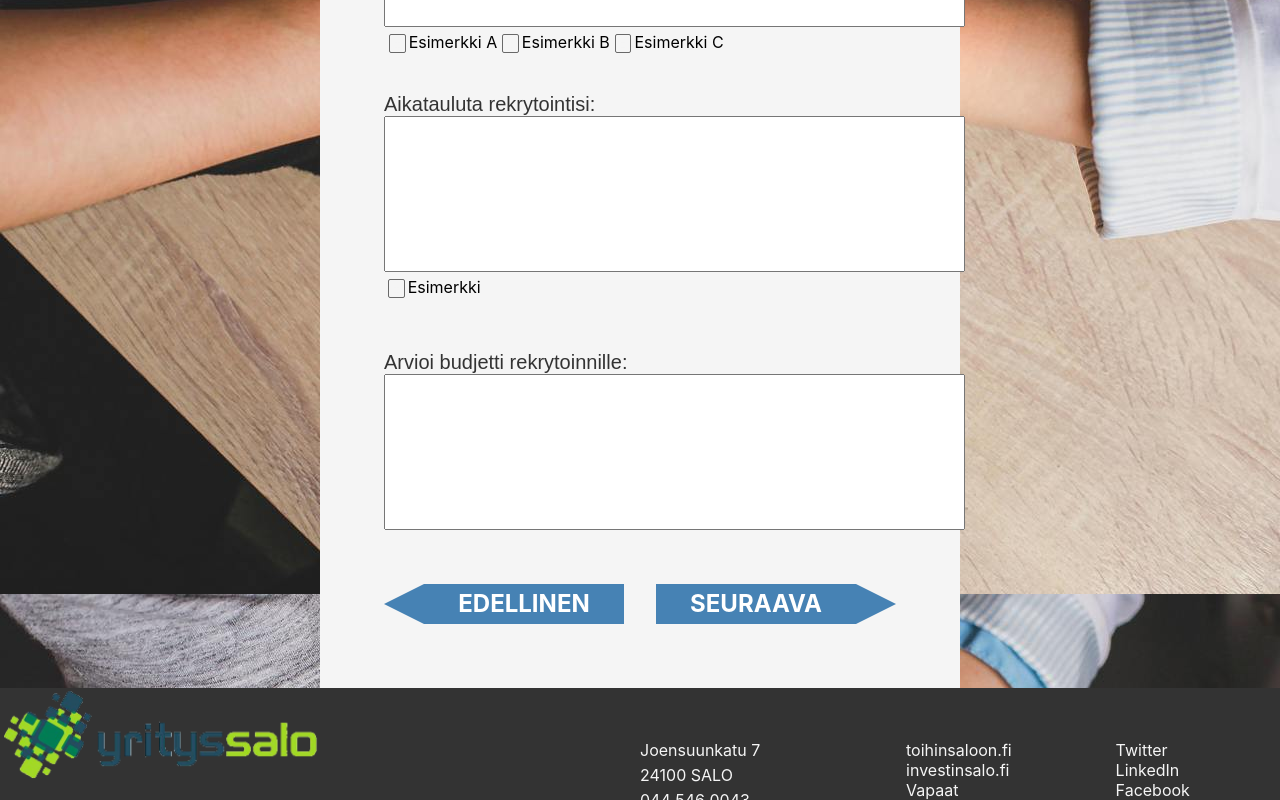
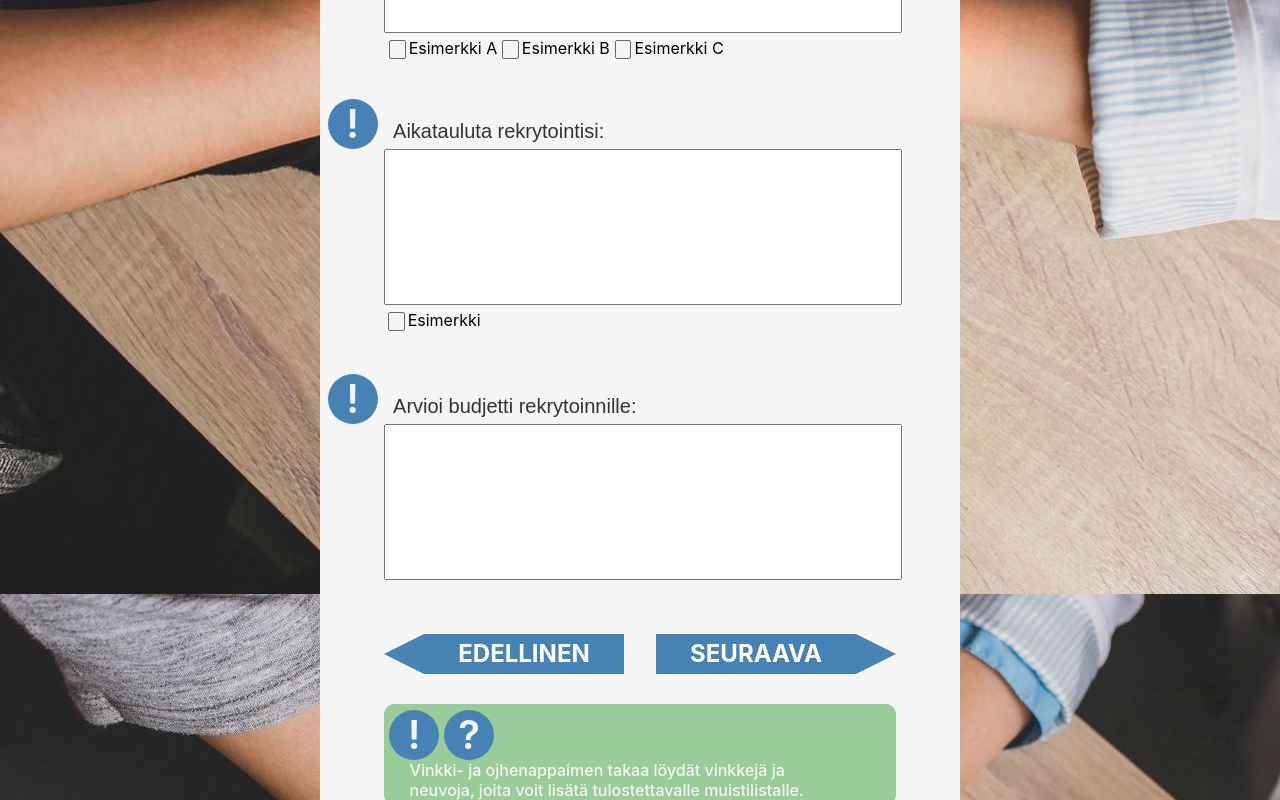
Before and after one commit to MirGitAtGitHub/RekrySalo, a React (Create React App) app in the folder rekrysalo/: page / in a window 1280 px wide. Shown: the part 660-1460 px from the top of the page. Built offline with nearby package versions, Linux system fonts and the light colour scheme.

Commit message:
muutoksia page 1

```diff
--- a/rekrysalo/src/App.css
+++ b/rekrysalo/src/App.css
@@ -132,16 +132,23 @@ html{
 .mid-grid{
   margin-top: 18%;
   height:100%;
+  width: 100%;
   display: grid;
-  grid-template-columns: auto 50% auto;
+  grid-template-columns: minmax(auto,25%) minmax(50%,50%) minmax(auto,25%);
   gap: 1px;
-  grid: auto auto auto;
+  grid: auto 50% auto;
 }
 .mid {
   margin-top: 0;
   background-color: whitesmoke;
   padding: 10%;
   padding-top: 5%;
+  max-width: 100%;
+  min-width: 80%;
+}
+.empty-mid{
+  max-width: 25%;
+  min-width: auto;
 }
 .question {
   margin-bottom: 0;
@@ -157,6 +164,7 @@ html{
 }
 textarea {
   resize: none;
+  width: 100%;
 }
 .bluetext{
   font-size: larger;
--- a/rekrysalo/src/pages/Page1.js
+++ b/rekrysalo/src/pages/Page1.js
@@ -19,17 +19,20 @@ const Page1 = () => {
       </div>
 
       <div className="mid-grid">
-          <div></div>
-
+        <div className="empty-div"></div>
         <div className="mid">
-            <p className="question">Mieti, millaista osaamista yrityksesi tarvitsee nyt ja tulevaisuudessa:</p>
-
+          <div>
+            <div className="circle" style={{"margin-left":"-11%"}}>
+              <p className="circle-text">!</p>
+            </div>
+            <p className="question" style={{"display": "inline-block", "margin-left":"3%"}}>Mieti, millaista osaamista yrityksesi tarvitsee nyt ja tulevaisuudessa:</p>
+          </div>
           <textarea className="answer" rows="10" cols="70" id="answer1" style={{"margin-bottom":"40px"}}></textarea>
 
           <p className="question">Pohdi yrityksen lyhyen ja pitkän aikavälin tavoitteet:</p>
           <textarea className="answer" rows="10" cols="70" id="answer2" ></textarea>
 
-            <div style={{"margin-bottom":"40px"}}>
+          <div style={{"margin-bottom":"40px", "display": "inline-block"}}>
             <input type={"radio"} id="r1" name="Valinta" value="A"></input>
             <label for="r1">Esimerkki A</label>
             <input type={"radio"} id="r2" name="Valinta" value="B"></input>
@@ -38,28 +41,52 @@ const Page1 = () => {
             <label for="r3">Esimerkki C</label>
           </div>
 
-            <p className="question">Aikatauluta rekrytointisi:</p>
+          <div>
+            <div className="circle" style={{"margin-left":"-11%"}}>
+              <p className="circle-text">!</p>
+            </div>
+            <p className="question" style={{"display": "inline-block", "margin-left":"3%"}}>Aikatauluta rekrytointisi:</p>
+          </div>
+
           <textarea className="answer" rows="10" cols="70" id="answer3"></textarea>
 
-            <div style={{"margin-bottom":"50px"}}>
+          <div style={{"margin-bottom":"40px"}}>
             <input type={"checkbox"} id="cb1" name="Esimerkki" value="Esimerkki"></input>
             <label for="cb1" >Esimerkki</label>
           </div>
 
+          <div>
+            <div className="circle" style={{"margin-left":"-11%"}}>
+              <p className="circle-text">!</p>
+            </div>
+            <p className="question" style={{"display": "inline-block", "margin-left":"3%"}}>Arvioi budjetti rekrytoinnille:</p>
+          </div>
 
-            <p className="question">Arvioi budjetti rekrytoinnille:</p>
           <textarea className="answer" rows="10" cols="70" style={{"margin-bottom":"50px"}}></textarea>
+
 
           <Link to={"/Page" + (parseInt(localStorage.getItem("pagenumber"))-1)}><div class="navigation-button-arrow-left"><h2 class="navigation-button-arrow-text">EDELLINEN</h2></div></Link>
           <Link to={"/Page" + (parseInt(localStorage.getItem("pagenumber"))+1)}><div class="navigation-button-arrow-right"><h2 class="navigation-button-arrow-text">SEURAAVA</h2></div></Link>
+
+          <br></br>
+          <div className="green-box" style={{"margin-top":"50px"}}>
+            <div className="circle">
+              <p className="circle-text">!</p>
             </div>
-          <div></div>
+            <div className="circle">
+              <p className="circle-text">?</p>
             </div>
+            <p className="green-info">Vinkki- ja ojhenappaimen takaa löydät vinkkejä ja <br></br> neuvoja, joita voit lisätä tulostettavalle muistilistalle.</p>
+          </div>
+
+        </div>
+        <div className="empty-div"></div>
+      </div>
+
       <div className="footer">
         <Footer />
       </div>
     </body>
-
   </html>
   )
 }
--- a/rekrysalo/src/pages/Page2.js
+++ b/rekrysalo/src/pages/Page2.js
@@ -83,6 +83,17 @@ const Page2 = () => {
             <Link to={"/Page" + (parseInt(localStorage.getItem("pagenumber"))-1)}><div class="navigation-button-arrow-left"><h2 class="navigation-button-arrow-text">EDELLINEN</h2></div></Link>
             <Link to={"/Page" + (parseInt(localStorage.getItem("pagenumber"))+1)}><div class="navigation-button-arrow-right"><h2 class="navigation-button-arrow-text">SEURAAVA</h2></div></Link>
 
+            <br></br>
+            <div className="green-box" style={{"margin-top":"50px"}}>
+              <div className="circle">
+                <p className="circle-text">!</p>
+              </div>
+              <div className="circle">
+                <p className="circle-text">?</p>
+              </div>
+              <p className="green-info">Vinkki- ja ojhenappaimen takaa löydät vinkkejä ja <br></br> neuvoja, joita voit lisätä tulostettavalle muistilistalle.</p>
+            </div>
+
           </div>
           <div></div>
         </div>
--- a/rekrysalo/src/pages/Page3.js
+++ b/rekrysalo/src/pages/Page3.js
@@ -46,6 +46,17 @@ const Page3 = () => {
             <Link to={"/Page" + (parseInt(localStorage.getItem("pagenumber"))-1)}><div class="navigation-button-arrow-left"><h2 class="navigation-button-arrow-text">EDELLINEN</h2></div></Link>
             <Link to={"/Page" + (parseInt(localStorage.getItem("pagenumber"))+1)}><div class="navigation-button-arrow-right"><h2 class="navigation-button-arrow-text">SEURAAVA</h2></div></Link>
 
+            <br></br>
+            <div className="green-box" style={{"margin-top":"30px"}}>
+              <div className="circle">
+                <p className="circle-text">!</p>
+              </div>
+              <div className="circle">
+                <p className="circle-text">?</p>
+              </div>
+              <p className="green-info">Vinkki- ja ojhenappaimen takaa löydät vinkkejä ja <br></br> neuvoja, joita voit lisätä tulostettavalle muistilistalle.</p>
+            </div>
+
           </div>
           <div></div>
         </div>
--- a/rekrysalo/src/pages/Page4.js
+++ b/rekrysalo/src/pages/Page4.js
@@ -39,6 +39,17 @@ const Page4 = () => {
             <Link to={"/Page" + (parseInt(localStorage.getItem("pagenumber"))-1)}><div class="navigation-button-arrow-left"><h2 class="navigation-button-arrow-text">EDELLINEN</h2></div></Link>
             <Link to={"/Page" + (parseInt(localStorage.getItem("pagenumber"))+1)}><div class="navigation-button-arrow-right"><h2 class="navigation-button-arrow-text">SEURAAVA</h2></div></Link>
 
+            <br></br>
+            <div className="green-box" style={{"margin-top":"30px"}}>
+              <div className="circle">
+                <p className="circle-text">!</p>
+              </div>
+              <div className="circle">
+                <p className="circle-text">?</p>
+              </div>
+              <p className="green-info">Vinkki- ja ojhenappaimen takaa löydät vinkkejä ja <br></br> neuvoja, joita voit lisätä tulostettavalle muistilistalle.</p>
+            </div>
+
           </div>
           <div></div>
         </div>
--- a/rekrysalo/src/pages/Page5.js
+++ b/rekrysalo/src/pages/Page5.js
@@ -33,6 +33,17 @@ const Page5 = () => {
             <Link to={"/Page" + (parseInt(localStorage.getItem("pagenumber"))-1)}><div class="navigation-button-arrow-left"><h2 class="navigation-button-arrow-text">EDELLINEN</h2></div></Link>
             <Link to={"/Page" + (parseInt(localStorage.getItem("pagenumber"))+1)}><div class="navigation-button-arrow-right"><h2 class="navigation-button-arrow-text">SEURAAVA</h2></div></Link>
 
+            <br></br>
+            <div className="green-box" style={{"margin-top":"30px"}}>
+              <div className="circle">
+                <p className="circle-text">!</p>
+              </div>
+              <div className="circle">
+                <p className="circle-text">?</p>
+              </div>
+              <p className="green-info">Vinkki- ja ojhenappaimen takaa löydät vinkkejä ja <br></br> neuvoja, joita voit lisätä tulostettavalle muistilistalle.</p>
+            </div>
+
           </div>
           <div></div>
         </div>
--- a/rekrysalo/src/pages/Page6.js
+++ b/rekrysalo/src/pages/Page6.js
@@ -36,6 +36,17 @@ const Page6 = () => {
             <Link to={"/Page" + (parseInt(localStorage.getItem("pagenumber"))-1)}><div class="navigation-button-arrow-left"><h2 class="navigation-button-arrow-text">EDELLINEN</h2></div></Link>
             <Link to={"/Page" + (parseInt(localStorage.getItem("pagenumber"))+1)}><div class="navigation-button-arrow-right"><h2 class="navigation-button-arrow-text">SEURAAVA</h2></div></Link>
 
+            <br></br>
+            <div className="green-box" style={{"margin-top":"30px"}}>
+              <div className="circle">
+                <p className="circle-text">!</p>
+              </div>
+              <div className="circle">
+                <p className="circle-text">?</p>
+              </div>
+              <p className="green-info">Vinkki- ja ojhenappaimen takaa löydät vinkkejä ja <br></br> neuvoja, joita voit lisätä tulostettavalle muistilistalle.</p>
+            </div>
+
           </div>
           <div></div>
         </div>
```
Lines whose indentation alone changed are shown as unchanged.
